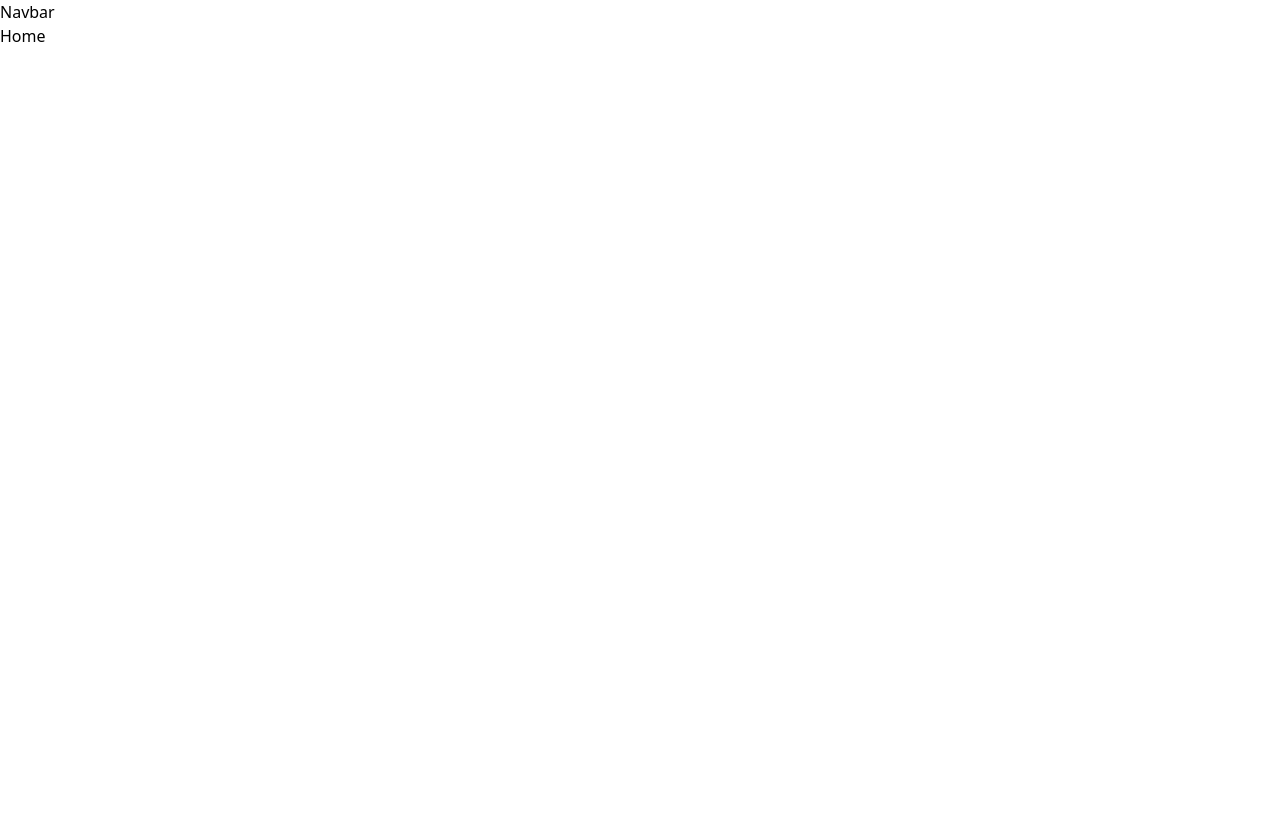
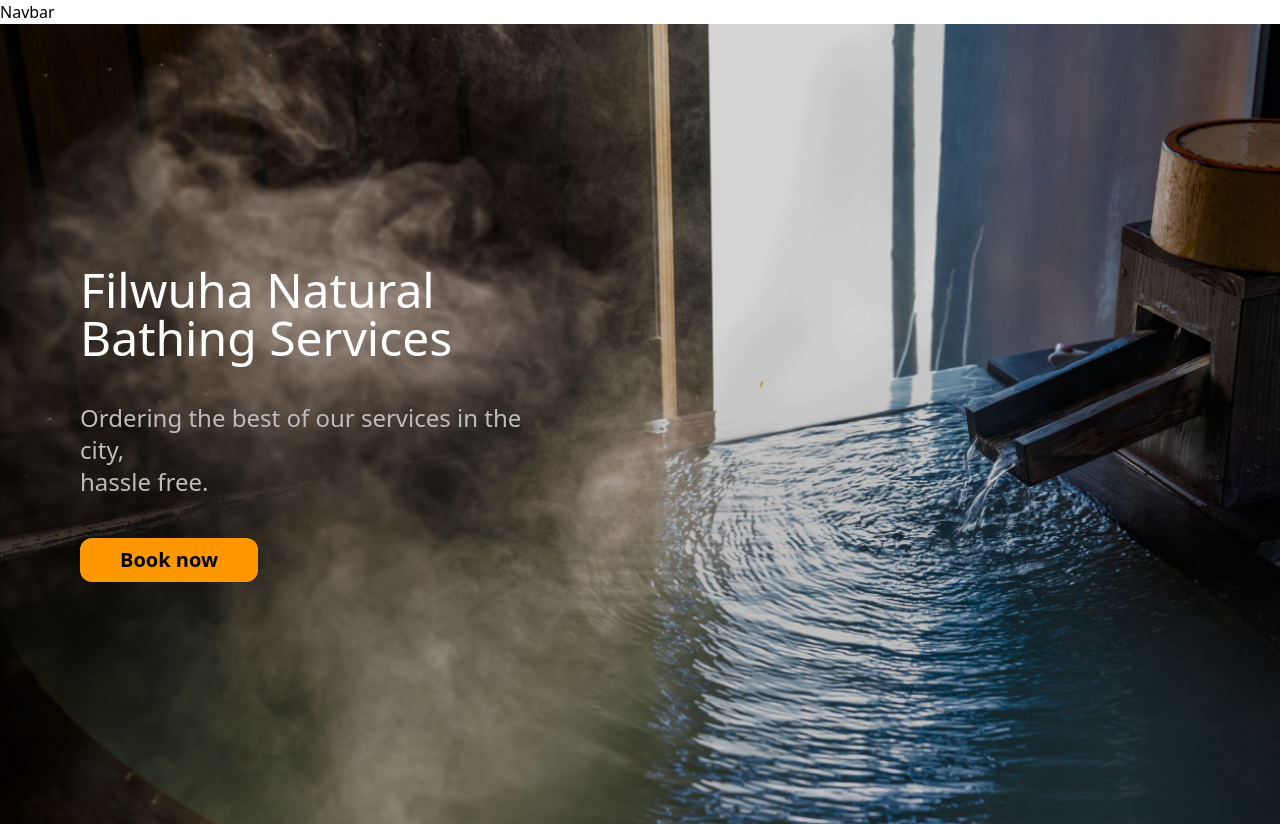
Before and after one commit to zakisu250/filwuha_ms, a React (Create React App) app in the folder frontend/: page / in a window 1280 px wide. Before the commit the page ends 800 px from the top, so only its background shows below. Built offline with nearby package versions, Linux system fonts and the light colour scheme.

Commit message:
home page design

```diff
--- a/frontend/src/components/pages/Home.js
+++ b/frontend/src/components/pages/Home.js
@@ -1,7 +1,24 @@
-import React from "react";
+import React from 'react';
+import '../../assets/styles/App.css';
 
 function Home() {
-  return <div>Home</div>;
+  return (
+    <div className="bg-[url('../../assets/images/main_bg.png')] bg-cover h-screen">
+      <div className="flex flex-col justify-center bg-cover items-start p-20 gap-5 w-1/2 h-screen">
+        <h1 className="text-5xl text-textIcon">
+          Filwuha Natural
+          <br /> Bathing Services
+        </h1>
+        <p className="text-2xl text-dividerColor mt-5">
+          Ordering the best of our services in the city, <br />
+          hassle free.
+        </p>
+        <button className="mt-5 px-10 py-2 bg-accentColor hover:bg-accentColor/80 hover:text-textIcon hover:scale-105 transition-all rounded-xl text-xl font-bold">
+          Book now
+        </button>
+      </div>
+    </div>
+  );
 }
 
 export default Home;
--- a/frontend/tailwind.config.js
+++ b/frontend/tailwind.config.js
@@ -1,8 +1,19 @@
 /** @type {import('tailwindcss').Config} */
 module.exports = {
-  content: ["./src/**/*.{html,js}"],
+  content: ['./src/**/*.{html,js}'],
   theme: {
-    extend: {},
+    extend: {
+      colors: {
+        primaryDark: '#1976D2',
+        primaryLight: '#BBDEF8',
+        primaryText: '#212121',
+        primaryColor: '#00BCD4',
+        textIcon: '#ffffff',
+        accentColor: '#FF9800',
+        secondaryText: '#757575',
+        dividerColor: '#BDBDBD',
+      },
+    },
   },
   plugins: [],
 };
```
Also changed, not shown: frontend/src/assets/images/main_bg.png (added).
